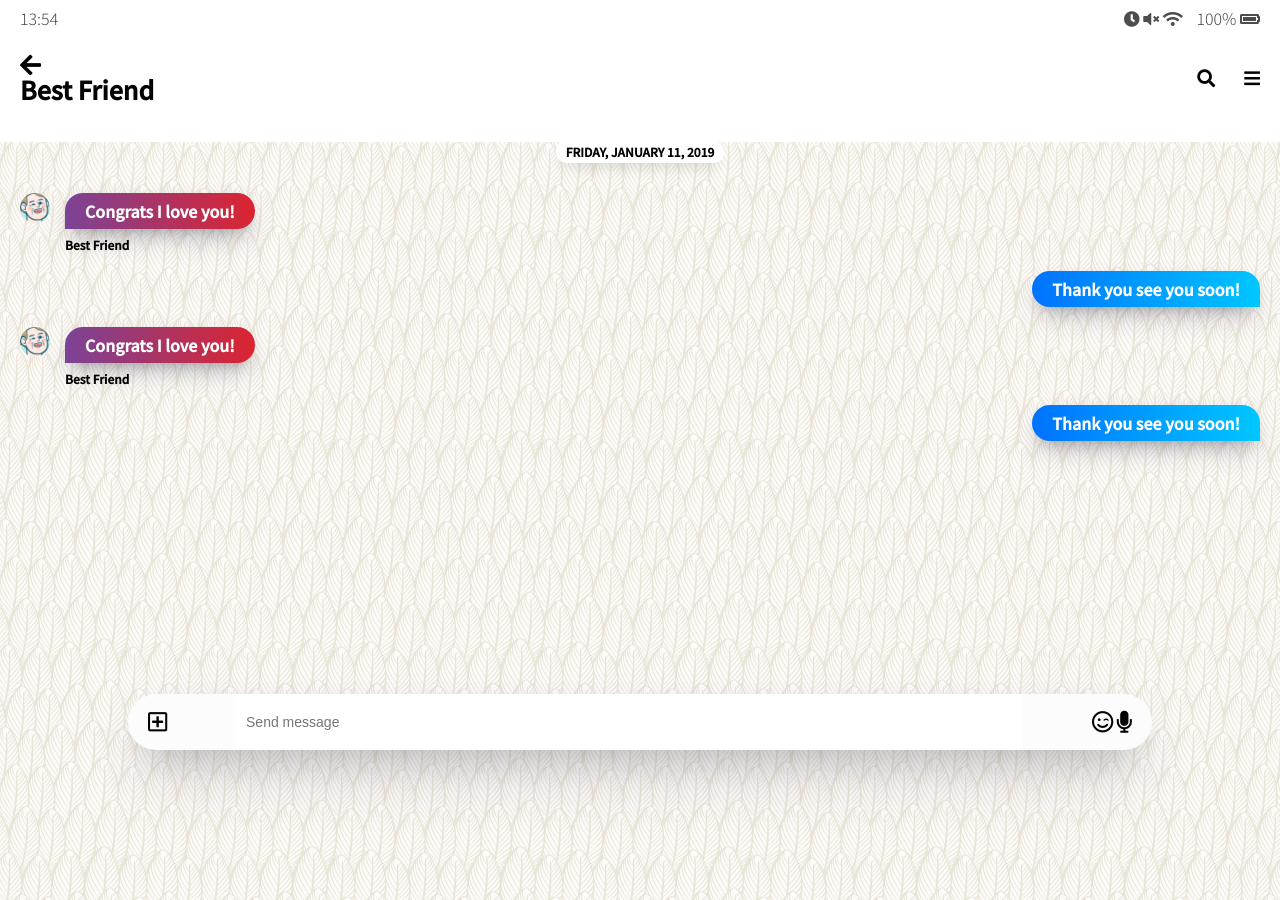
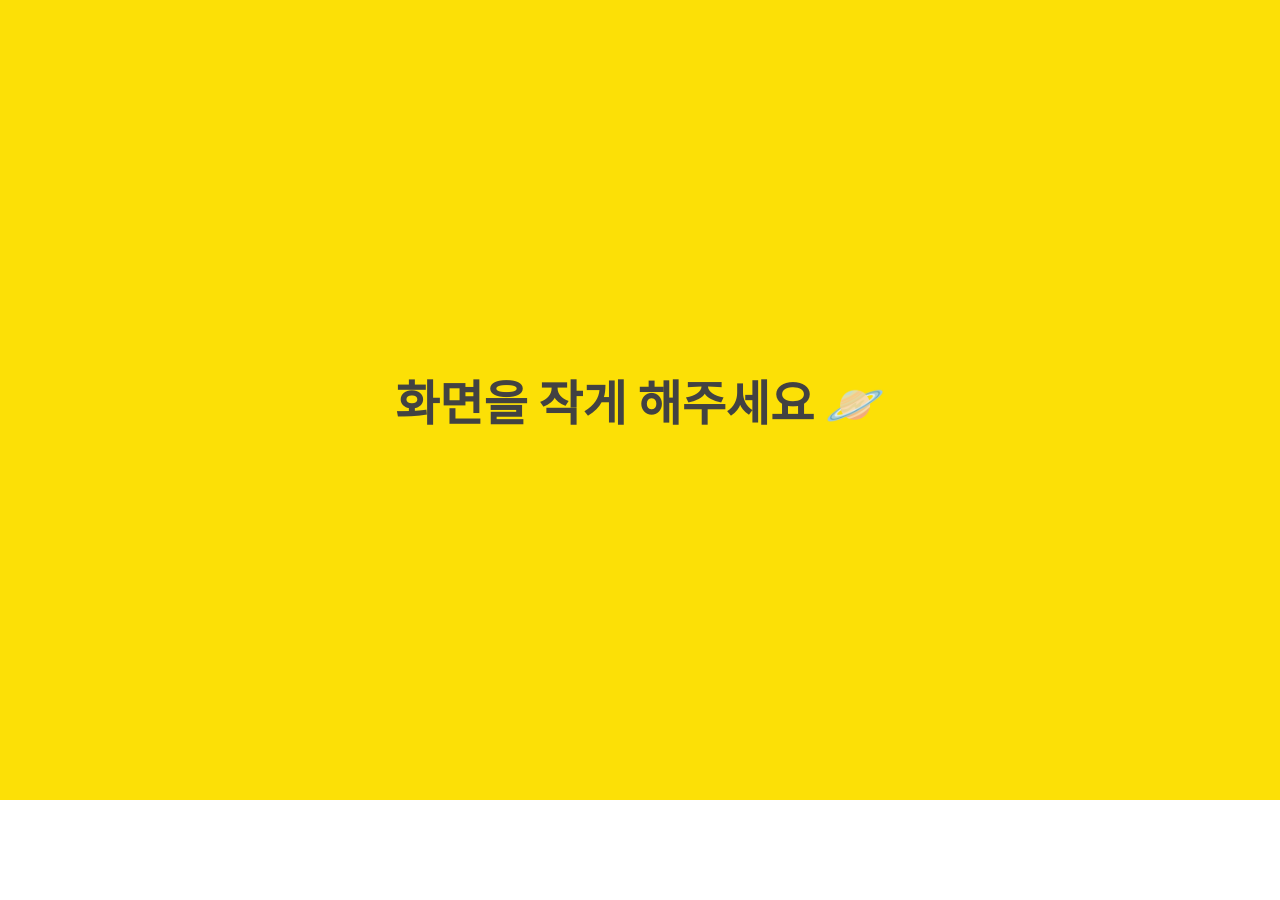
Before and after one commit to Silenmus/kakao-clone, a plain HTML site: page chat.html in a window 1280 px wide. After the commit the page ends 800 px from the top, so only its background shows below. Drawn offline with Linux system fonts and the light colour scheme.

Commit message:
done anime
qw

```diff
--- a/chat.html
+++ b/chat.html
@@ -83,18 +83,15 @@
         </li>
       </ul>
     </main>
-    <div class="chat__write">
-      <div class="chat__write-column">
+
+    <div class="chat__write--container">
+      <input class=chat__write type="text" placeholder="Send message" class="chat__write-input" />
+
+      <div class="chat__icon-left chat__icon">
         <i class="far fa-plus-square"></i>
       </div>
-      <div class="chat__write-column">
-        <input
-          type="text"
-          placeholder="Send message"
-          class="chat__write-input"
-        />
-      </div>
-      <div class="chat__write-column">
+
+      <div class="chat__icon-right chat__icon">
         <span class="chat__write-icon">
           <i class="far fa-smile-wink"></i>
         </span>
@@ -102,6 +99,26 @@
           <i class="fas fa-microphone"></i>
         </span>
       </div>
+
     </div>
+    <div class="bigScreen">
+
+      <span class="bigScreen__text">화면을 작게 해주세요 🪐</span>
+
+    </div>
+
   </body>
 </html>
+
+<!-- <div class="chat__write-column">
+  <i class="far fa-plus-square"></i>
+</div>
+<div class="chat__write-column"></div>
+<div class="chat__write-column">
+  <span class="chat__write-icon">
+    <i class="far fa-smile-wink"></i>
+  </span>
+  <span class="chat__write-icon">
+    <i class="fas fa-microphone"></i>
+  </span>
+</div> -->
--- a/css/chat.css
+++ b/css/chat.css
@@ -4,6 +4,7 @@
   position: fixed;
   top:0;
   width: 100%;
+  z-index: 2;
 }
 
 /* .header .header__title{
@@ -12,32 +13,83 @@ font-size: 12px;
 
 .chats-body .header,
 .chats-body .status-bar {
-  padding: 0px 20px;
+  padding: 0px 15px;
+
 }
 
 .chats-body {
   padding: 10px 0px;
-  background-image: url("../images/chatBg.png");
-  min-height: 100vh;
+  background-image: url("../images/olsen.jpg");
+  background-size: cover;
+  min-height: 80vh;
   margin-top: 100px;
+
+
 }
 
-.chat__write {
+
+
+.chat__write--container {
   position: fixed;
-  bottom: 50px;
-  width: 80%;
+  bottom:0px;
   margin: 0 auto;
   left: 0;
   right: 0;
   display: flex;
   justify-content: space-between;
   align-items: center;
-  background-color: #fcfcfc;
-  padding: 0px 20px;
+  /* background-color: ; */
+  /* padding: 0px 20px; */
+  width:100%;
+  /* border-radius: 40px; */
+  /* box-shadow: 0 30px 60px -12px rgba(50, 50, 93, 0.25),
+    0 18px 36px -18px rgba(0, 0, 0, 0.3), 0 -12px 36px -8px rgba(0, 0, 0, 0.025); */
+}
+
+.chat__write{
+  bottom:0px;
+  margin:0 auto;
+  width: 100%;
+  border-radius: 0;
+  padding: 20px 60px;
+  border: none;
+  font-size:14px;
+  transition: width .5s ease-in-out,
+  border-radius 0.5s ease-in-out,
+  transform 0.5s ease-in-out;
+}
+
+.chat__write:focus{
+  outline:none;
+  width:80%;
+  transform: translateY(-100px);
   border-radius: 40px;
-  box-shadow: 0 30px 60px -12px rgba(50, 50, 93, 0.25),
-    0 18px 36px -18px rgba(0, 0, 0, 0.3), 0 -12px 36px -8px rgba(0, 0, 0, 0.025);
+  box-shadow: 5px 5px 2px 1px rgba(0, 0, 255, .1);
+  animation: float 2s ease-in-out infinite forwards;
+/*
+  0 30px 60px -12px rgba(50, 50, 93, 0.25), 0 18px 36px -18px rgba(0,0,0,0.3),
+  0 -12px 36px -8px rgba(0,0,0,0.025); */
+  /* box-shadow: 0 30px 60px -12px rgba(50, 50, 93, 0.25),
+    0 18px 36px -18px rgba(0, 0, 0, 0.3), 0 -12px 36px -8px rgba(0, 0, 0, 0.025); */
 }
+
+.chat__write:focus ~ .chat__icon{
+  opacity: 0;
+}
+.chat__icon-left{
+  position:absolute;
+}
+
+.chat__icon-right{
+  position: absolute;
+  right:10px;
+}
+
+.chat__icon{
+  font-size:18px;
+  transition: all .3s ease-in;
+}
+
 
 .chat__write i {
   font-size: 22px;
@@ -52,6 +104,7 @@ font-size: 12px;
   width: 100%;
   border: none;
   font-size: 14px;
+
 }
 
 .chat__write-column input:focus {
@@ -74,8 +127,9 @@ font-size: 12px;
   padding: 5px 10px;
   border-radius: 10px;
   margin-bottom: 30px;
-  box-shadow: rgba(0, 0, 0, 0.3) 0px 8px 16px -8px,
-    rgba(0, 0, 0, 0.024) 0px -6px 16px -6px;
+  box-shadow: rgba(50, 50, 93, 0.25) 0px 13px 27px -5px,
+  rgba(0, 0, 0, 0.3) 0px 8px 16px -8px,
+  rgba(0, 0, 0, 0.024) 0px -6px 16px -6px;
   text-transform: uppercase;
   font-weight: 700;
 }
@@ -98,6 +152,8 @@ font-size: 12px;
   width: 30px;
   border-radius: 15px;
   margin-right: 15px;
+  animation: spin 1s infinite linear;
+  animation-iteration-count: 2;
 }
 
 .message .message__bubble {
@@ -128,3 +184,67 @@ font-size: 12px;
   border-bottom-right-radius: 0px;
   background-image: linear-gradient(to left, #00c6ff, #0072ff);
 }
+
+
+@keyframes spin {
+  from{
+    transform:none;
+  }
+  to{
+    transform:rotateY(1turn);
+  }
+}
+
+
+
+@keyframes float{
+  0%{
+    /* transform: translateY(-100px); */
+    box-shadow:  12px 2px 1px rgba(112, 112, 138, .2);
+    background-color: white;
+  }
+  50%{
+    /* transform: translateY(-102px); */
+    box-shadow: 12px 12px 2px 1px rgba(112, 112, 138, 0.7);
+    background-color:
+   #fafafa
+  }
+100%{
+  /* transform: translateY(-100px); */
+  box-shadow: 12px 2px 2px 1px rgba(112, 112, 138, .2);
+  background-color: white;
+}
+
+}
+
+
+
+
+@keyframes incomingAnim {
+  from{
+    transform:translateX(-200px);
+    opacity: 0;
+  }
+  to{
+    transform:none;
+    opacity: 1;
+  }
+}
+
+.incoming-message{
+  animation: incomingAnim 1s ease-in forwards;
+}
+.sent-message{
+  animation: sentAnim 1s ease-in forwards;
+}
+
+@keyframes sentAnim {
+  from{
+    transform:translateX(200px);
+    opacity: 0;
+  }
+  to{
+    transform:none;
+    opacity: 1;
+  }
+}
--- a/css/find.css
+++ b/css/find.css
@@ -37,3 +37,11 @@
     opacity: 0.7;
     margin-bottom: 20px;
   }
+
+
+
+  body > main > ul.find__recommended > li > div > img
+ {
+   margin-top:1rem;
+
+ }
--- a/css/friend.css
+++ b/css/friend.css
@@ -5,7 +5,8 @@
 }
 
 .friend .friend__avatar {
-  width: 50px;
+  width: 3.5rem;
+  height: 3.5rem;
   border-radius: 35%;
 }
 
--- a/css/header.css
+++ b/css/header.css
@@ -18,10 +18,11 @@
 
 }
 
-.header .header__column {
+.header__header-column {
+
     display: flex;
     align-items: center;
-
+    justify-content: center;
 }
 
 .header .header__back-btn{
--- /dev/null
+++ b/css/mobile.css
@@ -0,0 +1,26 @@
+.bigScreen{
+    position: absolute;
+    width: 100%;
+    height: 100%;
+    top:0;
+    left:0;
+    background-color: #fce006;
+    display: flex;
+    justify-content: center;
+    align-items: center;
+    font-size: 3rem;
+    font-weight: 600;
+    color : #424242;
+    padding:0px 20px;
+    text-align: center;
+    line-height: 1.5;
+    display: none;
+    z-index: 4;
+}
+
+
+@media screen and (min-width:550px){
+    .bigScreen{
+        display: flex;
+    }
+}
--- a/css/nav-bar.css
+++ b/css/nav-bar.css
@@ -35,3 +35,18 @@
   align-items:center;
   border-radius:50%;
 }
+
+@keyframes showNav{
+  from{
+    transform: translateY(80px);
+  }
+  to{
+    transform: none;
+  }
+}
+
+.nav{
+  transform: translateY(80px);
+  animation: showNav .5s ease-out forwards;
+  animation-delay: 0.25s;
+}
--- a/css/styles.css
+++ b/css/styles.css
@@ -9,6 +9,7 @@
 @import "more.css";
 @import "settings.css";
 @import "chat.css";
+@import "mobile.css";
 
 * {
   box-sizing: border-box;
@@ -16,6 +17,7 @@
 
 body {
   background-color: white;
+
   padding: 10px 20px;
   color: #020202;
   font-family: "Noto Sans KR", sans-serif;
@@ -26,3 +28,18 @@ a {
   color: inherit;
   text-decoration:none;
 }
+
+@keyframes fadeIn{
+  from{
+    transform: translateY(50px);
+    opacity: 0;
+  }
+  to{
+    transform: none;
+    opacity: 1;
+  }
+}
+
+main{
+  animation : fadeIn .5s ease-in-out;
+}
```
Also changed, not shown: find.html (+66 -5 lines), friends.html (+5 -0 lines), index.html (+15 -5 lines), more.html (+5 -0 lines), settings.html (+5 -0 lines), images/cap.jpg (added), images/girl.jpg (added), images/hulk.jpg (added), images/iron.jpg (added), images/olsen.jpg (added), images/to.jpg (added), images/unnamed.jpg (added).
